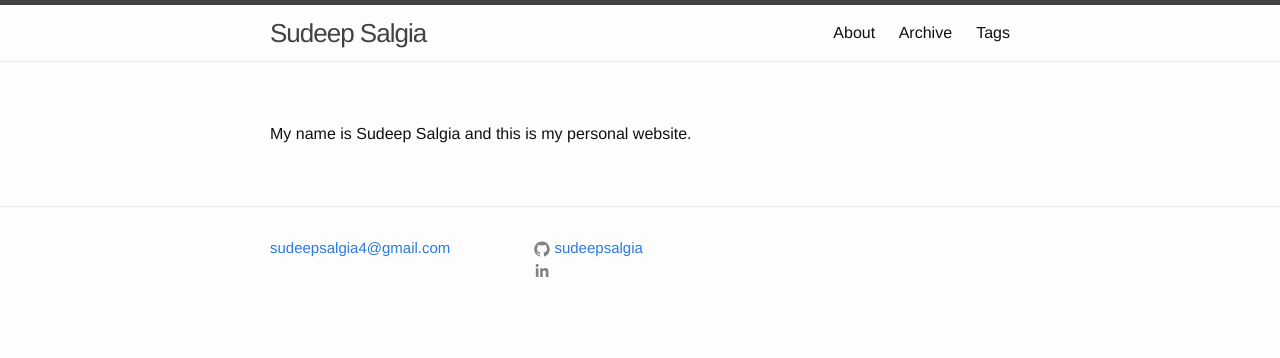
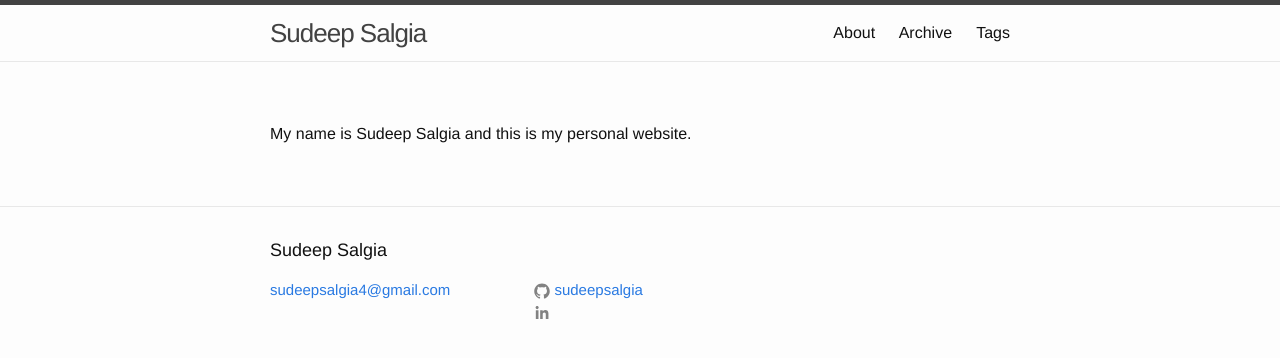
Before and after one commit to sudeepsalgia/sudeepsalgia.github.io, a Jekyll site: the page built from index.md, in a window 1280 px wide. Shown: the top 358 px of the page. Built offline with Jekyll 4.4.1, drawn with Linux system fonts in a browser that asks for light colours.

Commit message:
Adding linkedin

```diff
--- a/_config.yml
+++ b/_config.yml
@@ -13,7 +13,7 @@ baseurl: "" # the subpath of your site, e.g. /blog
 url: "http://sudeepsalgia.github.io" # the base hostname & protocol for your site
 # twitter_username: jekyllrb
 github_username:  sudeepsalgia
-linkedin_username: sudeepsalgia
+linkedin_username: sudeep-salgia-864086165
 
 # Build settings
 markdown: kramdown
--- a/_includes/footer.html
+++ b/_includes/footer.html
@@ -2,7 +2,7 @@
 
   <div class="wrapper">
 
-    <!-- <h2 class="footer-heading">{{ site.title }}</h2> -->
+    <h2 class="footer-heading">{{ site.title }}</h2>
 
     <div class="footer-col-wrapper">
       <div class="footer-col footer-col-1">
```
